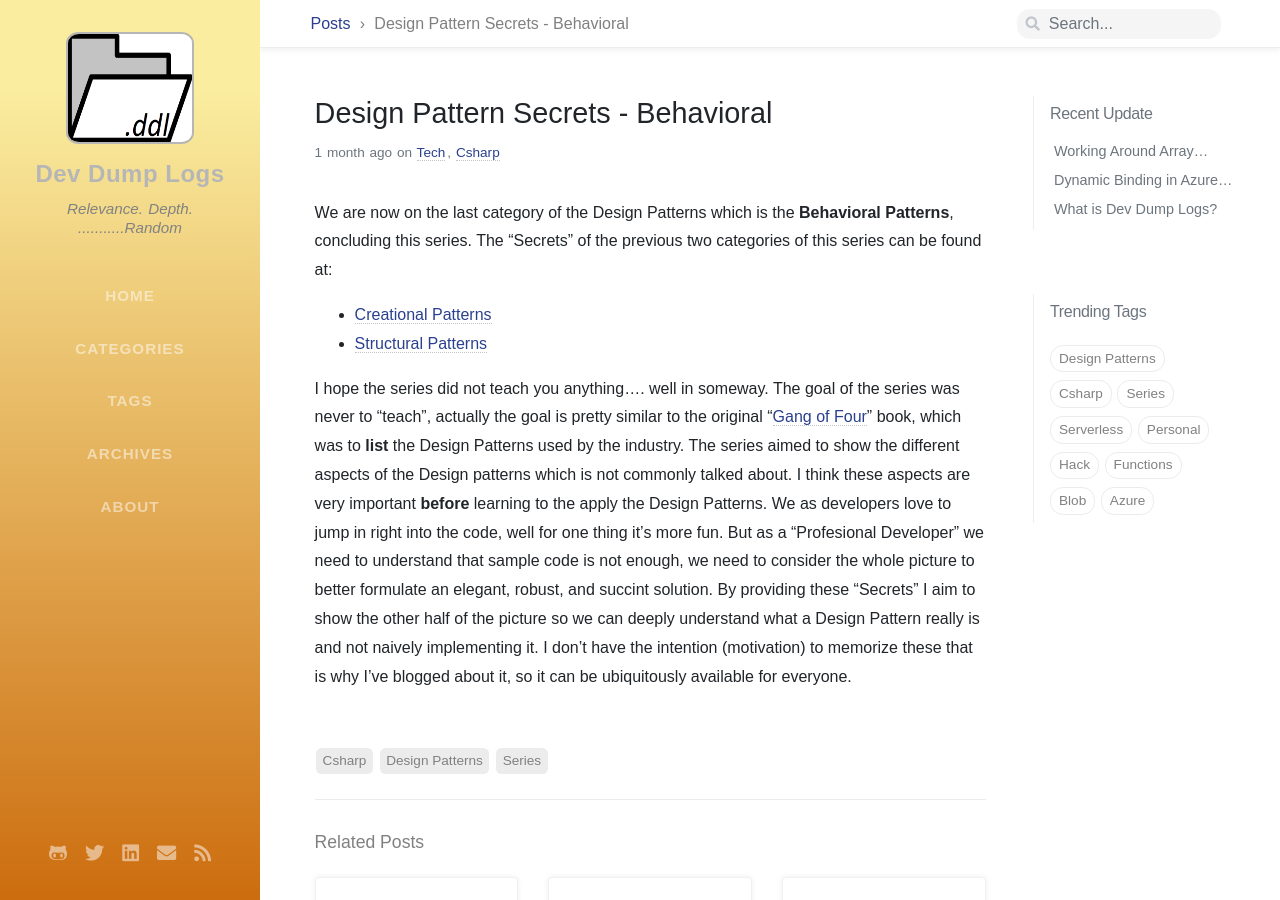
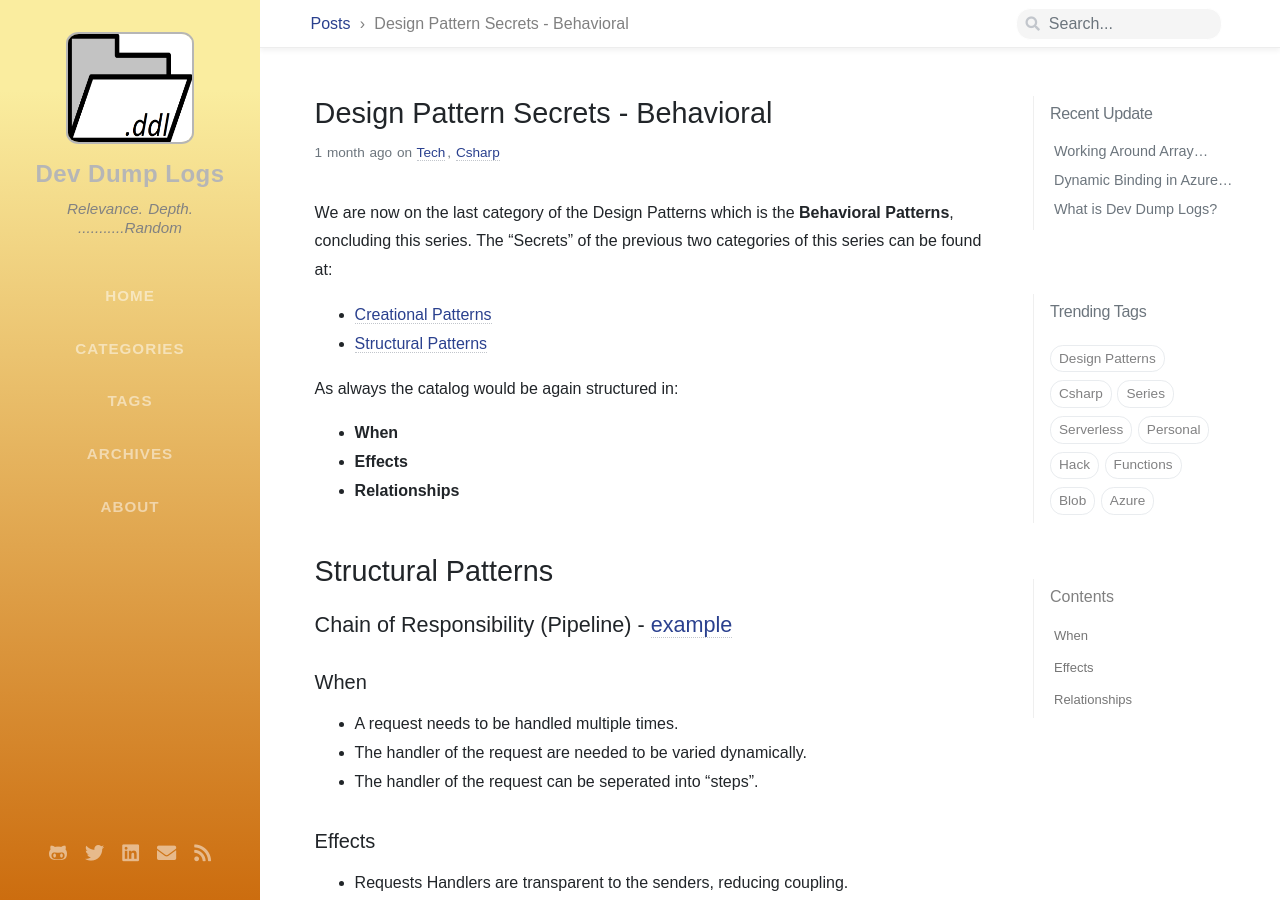
Before and after one commit to IanEscober/ianescober.github.io, a Jekyll site: the page built from _posts/2020-04-13-design-patterns-secrets-behavioral.md, in a window 1280 px wide and 900 px high. Built offline with Jekyll 4.4.1, drawn with Linux system fonts in a browser that asks for light colours; nearby versions of some CDN libraries; some web fonts are replaced; comment, search, counter and statistics services are not loaded; some of the changed text lies outside the part shown.

Commit message:
Added Chain of Comman  Pattern to 'DPS - B' Post

```diff
--- a/_posts/2020-04-13-design-patterns-secrets-behavioral.md
+++ b/_posts/2020-04-13-design-patterns-secrets-behavioral.md
@@ -9,4 +9,25 @@ We are now on the last category of the Design Patterns which is the __Behavioral
  - [Creational Patterns](https://ianescober.github.io/posts/design-patterns-secrets-creational/)
  - [Structural Patterns](https://ianescober.github.io/posts/design-patterns-secrets-strcutural/)
 
-I hope the series did not teach you anything.... well in someway. The goal of the series was never to "teach", actually the goal is pretty similar to the original "[Gang of Four](https://www.amazon.com/Design-Patterns-Object-Oriented-Addison-Wesley-Professional-ebook/dp/B000SEIBB8)" book, which was to __list__ the Design Patterns used by the industry. The series aimed to show the different aspects of the Design patterns which is not commonly talked about. I think these aspects are very important __before__ learning to the apply the Design Patterns. We as developers love to jump in right into the code, well for one thing it's more fun. But as a "Profesional Developer" we need to understand that sample code is not enough, we need to consider the whole picture to better formulate an elegant, robust, and succint solution. By providing these "Secrets" I aim to show the other half of the picture so we can deeply understand what a Design Pattern really is and not naively implementing it. I don't have the intention (motivation) to memorize these that is why I've blogged about it, so it can be ubiquitously available for everyone.
+As always the catalog would be again structured in:
+- __When__
+- __Effects__
+- __Relationships__
+
+# Structural Patterns
+## Chain of Responsibility (Pipeline) - [example](https://github.com/IanEscober/DesignPatterns/tree/master/src/Pipeline)
+### When
+- A request needs to be handled multiple times.
+- The handler of the request are needed to be varied dynamically.
+- The handler of the request can be seperated into "steps".
+
+### Effects
+- Requests Handlers are transparent to the senders, reducing coupling.
+- Adding responsibilty to handling requests are easily extensible.
+- Due to the nature of the handlers transparency to the requests, there is no assurance of the request being handled.
+- Logical "steps" of handling a request is materialized.
+
+### Relationships
+- The Pipeline can be structured with the __Composite__ pattern.
+
+I hope the series did not teach you anything.... well in someway. The goal of the series was never to "teach", actually the goal is pretty similar to the original "[Gang of Four](https://www.amazon.com/Design-Patterns-Object-Oriented-Addison-Wesley-Professional-ebook/dp/B000SEIBB8)" book, which was to __list__ the Design Patterns used by the industry. The series aimed to show the different aspects of the Design patterns which is not commonly talked about. I think these aspects are very important __before__ learning to the apply the Design Patterns. We as developers love to jump in right into the code, well for one thing it's more fun. But as a "Profesional Developer" we need to understand that sample code is not enough, we need to consider the whole picture to better formulate an elegant, robust, and succint solution. By providing these "Secrets" I aim to show the other half of the picture so we can deeply understand what a Design Pattern really is and not naively implementing it. Also, having it written in a blog allowed it to be ubiquitously available for everyone.
```
